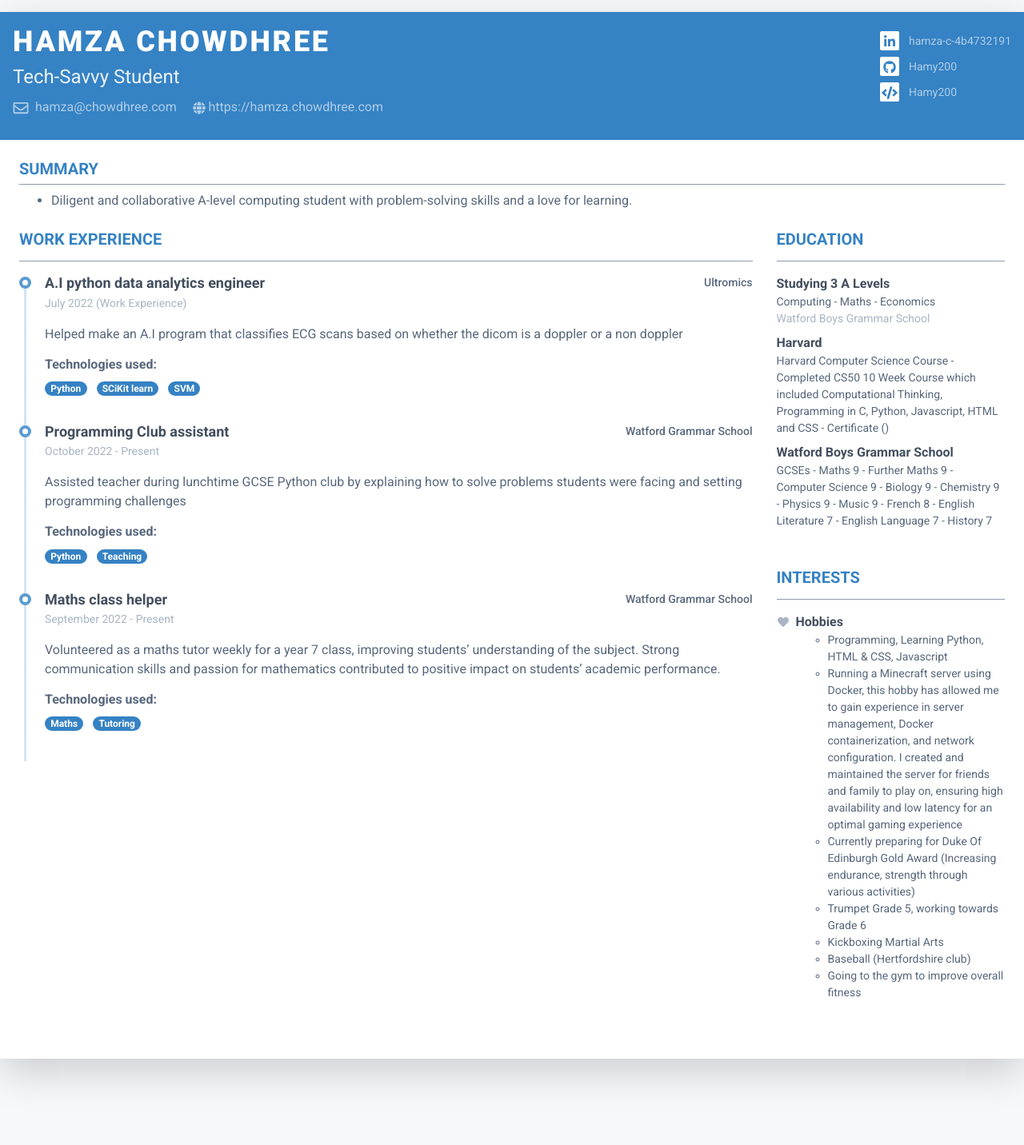
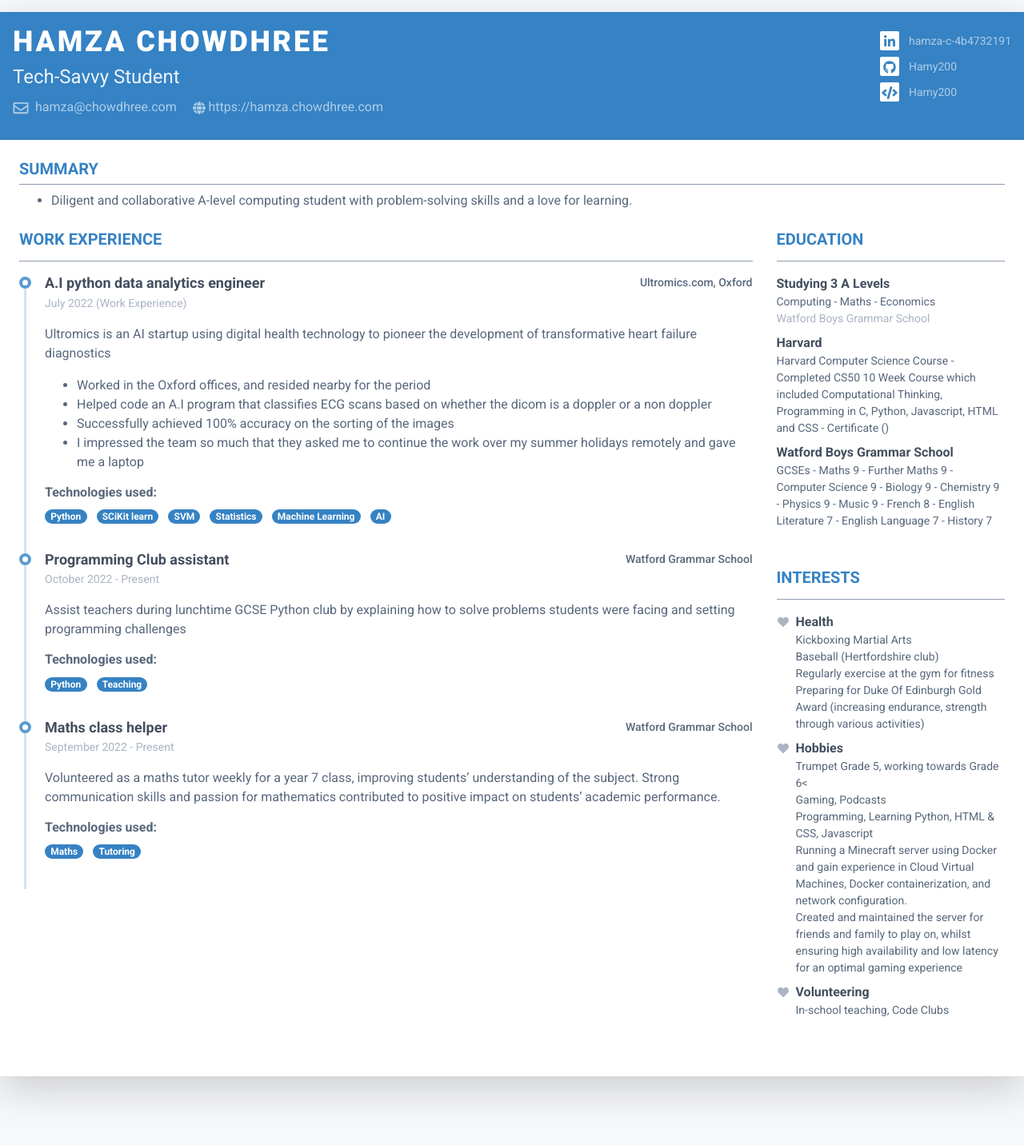
Before and after one commit to Hamy200/resume, a Jekyll site: the page built from index.markdown, in a window 1280 px wide. Shown: the whole page at 80% size. Built offline with Jekyll 4.4.1, drawn with Linux system fonts in a browser that asks for light colours; nearby versions of some CDN libraries; before the commit the page ends 1410 px from its top, so only the background shows below that.

Commit message:
Update data.yml

```diff
--- a/_data/data.yml
+++ b/_data/data.yml
@@ -24,22 +24,27 @@ education:
 experiences:
   - role: A.I python data analytics engineer
     time: July 2022 (Work Experience)
-    company: Ultromics
+    company: Ultromics.com, Oxford
     details: |
-      Helped make an A.I program that classifies ECG scans based on whether
-      the dicom is a doppler or a non doppler
-    highlights:
+      Ultromics is an AI startup using digital health technology to pioneer the development of transformative heart failure diagnostics
+      - Worked in the Oxford offices, and resided nearby for the period
+      - Helped code an A.I program that classifies ECG scans based on whether the dicom is a doppler or a non doppler
       - Successfully achieved 100% accuracy on the sorting of the images
+      - I impressed the team so much that they asked me to continue the work over my summer holidays remotely and gave me a laptop
+
     technologies:
       - Python
       - SCiKit learn
       - SVM
+      - Statistics
+      - Machine Learning
+      - AI
 
   - role:  Programming Club assistant
     time: October 2022 - Present
     company: Watford Grammar School
     details: |
-      Assisted teacher during lunchtime GCSE Python club by explaining how to
+      Assist teachers during lunchtime GCSE Python club by explaining how to
       solve problems students were facing and setting programming challenges
     technologies:
       - Python
@@ -57,20 +62,12 @@ experiences:
       - Maths
       - Tutoring
 awards:
+  - name: Health
+    description: |
+      Kickboxing Martial Arts<br> Baseball (Hertfordshire club)<br> Regularly exercise at the gym for fitness<br>Preparing for Duke Of Edinburgh Gold Award (increasing endurance, strength through various activities)
   - name: Hobbies
     description: |
-      <ul>
-      <li>Programming, Learning Python, HTML & CSS, Javascript</li>
-
-      <li>Running a Minecraft server using Docker, this hobby has allowed me to gain experience in server management, Docker containerization, and network configuration. I created and maintained the server for friends and family to play on, ensuring high availability and low latency for an optimal gaming experience</li>
-
-      <li>Currently preparing for Duke Of Edinburgh Gold Award (Increasing endurance, strength through various activities)</li>
-
-      <li>Trumpet Grade 5, working towards Grade 6</li>
-
-      <li>Kickboxing Martial Arts</li>
-
-      <li>Baseball (Hertfordshire club) </li>
-
-      <li>Going to the gym to improve overall fitness</li>
-      </ul>
+       Trumpet Grade 5, working towards Grade 6<<br> Gaming, Podcasts<br>Programming, Learning Python, HTML & CSS, Javascript<br>Running a Minecraft server using Docker and gain experience in Cloud Virtual Machines, Docker containerization, and network configuration. <br> Created and maintained the server for friends and family to play on, whilst ensuring high availability and low latency for an optimal gaming experience
+  - name: Volunteering
+    description: |
+       In-school teaching, Code Clubs
```
